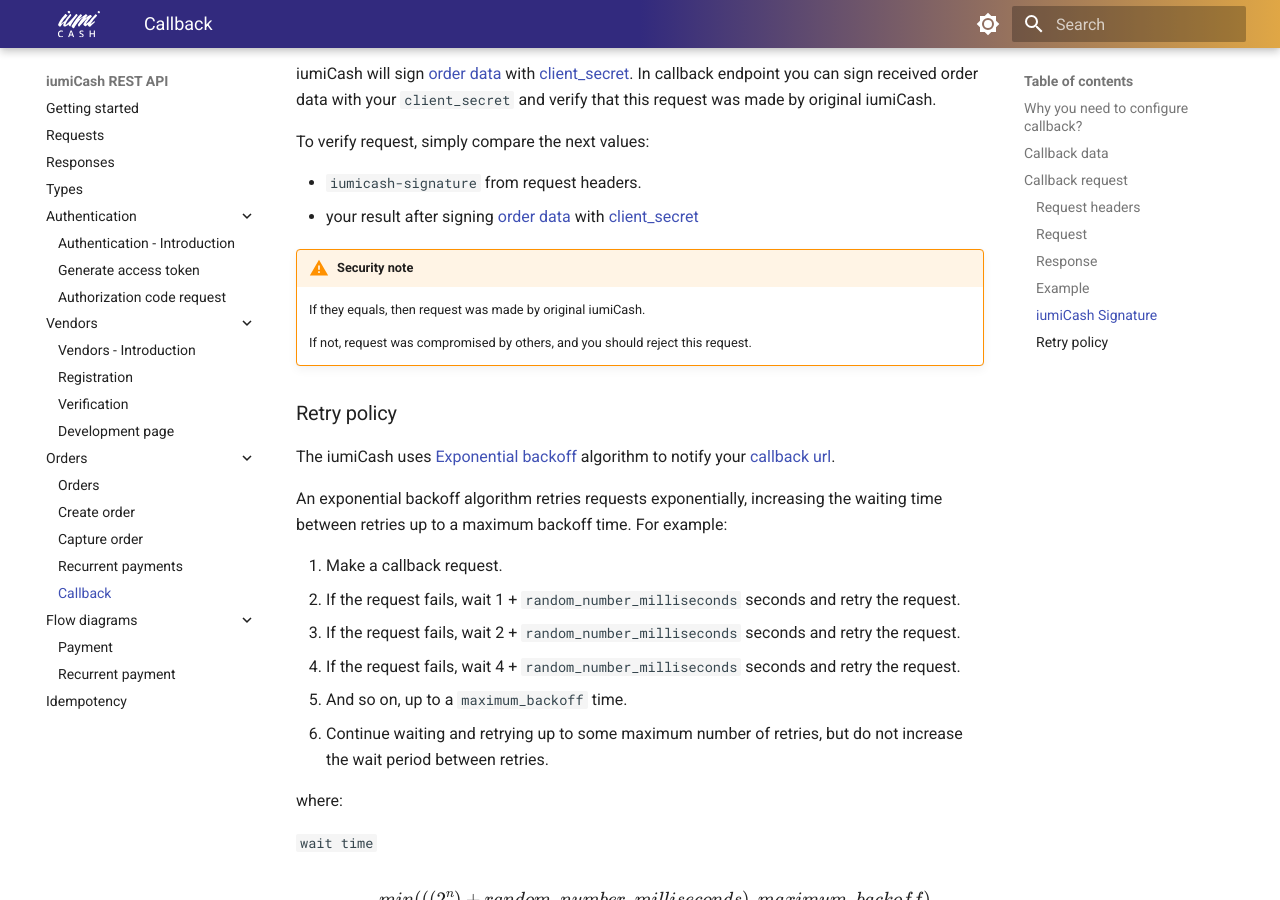
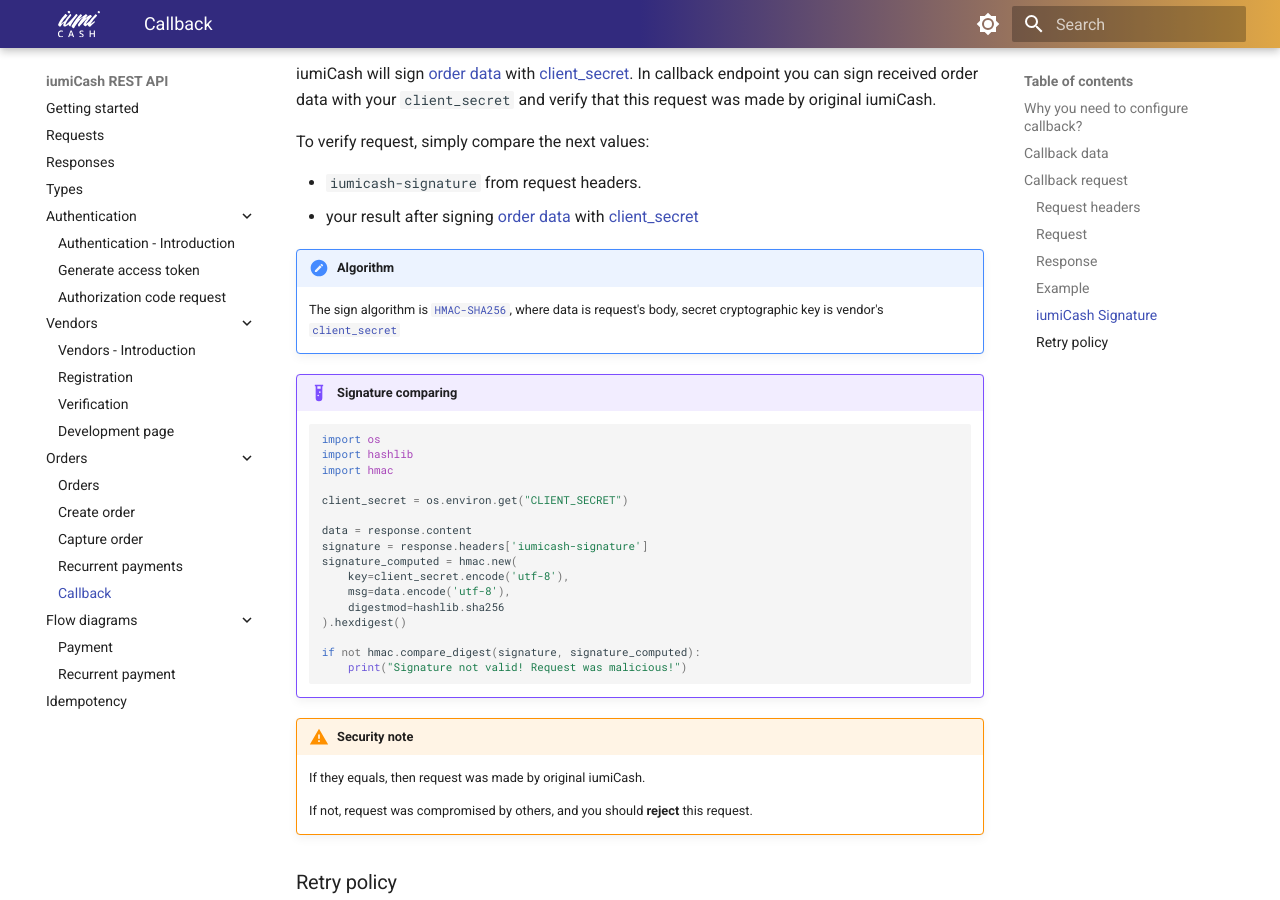
Before and after one commit to iumiCash/iumiCash.github.io, an MkDocs documentation site: the page built from docs/orders/callback.md, in a window 1280 px wide and 900 px high, scrolled down 2560 px. Built offline with MkDocs 1.6.1 and Material for MkDocs 9.7.7, drawn with Linux system fonts in a browser that asks for light colours.

Commit message:
callback signature validation

````diff
--- a/docs/notes.txt
+++ b/docs/notes.txt
@@ -21,7 +21,5 @@
 5.
 
 Vendor API:
-9) authorize url
-10) vendor introduction
-11) callback signature
+
 13) redraw recurrent diagram without `user` as actor
--- a/docs/orders/callback.md
+++ b/docs/orders/callback.md
@@ -139,10 +139,37 @@
 * `iumicash-signature` from request headers.
 * your result after signing [order data][order] with [client_secret][client secret]
 
+!!! note "Algorithm"
+    The sign algorithm is [`HMAC-SHA256`](https://en.wikipedia.org/wiki/HMAC), where data is request's body,
+    secret cryptographic key is vendor's [`client_secret`][client secret]
+
+!!! example "Signature comparing"
+
+    ```python
+    import os
+    import hashlib
+    import hmac
+
+    client_secret = os.environ.get("CLIENT_SECRET")
+
+    data = response.content
+    signature = response.headers['iumicash-signature']
+    signature_computed = hmac.new(
+        key=client_secret.encode('utf-8'),
+        msg=data.encode('utf-8'),
+        digestmod=hashlib.sha256
+    ).hexdigest()
+
+    if not hmac.compare_digest(signature, signature_computed):
+        print("Signature not valid! Request was malicious!")
+
+    ```
+
 !!! warning "Security note"
+
     If they equals, then request was made by original iumiCash.
 
-    If not, request was compromised by others, and you should reject this request.
+    If not, request was compromised by others, and you should **reject** this request.
 
 ### Retry policy
 
````
Also changed, not shown: docs/authentication/authorize.md (+1 -1 lines), docs/authentication/token.md (+10 -2 lines), docs/diagrams/onetime.md (+1 -1 lines), docs/diagrams/recurrent.md (+1 -1 lines), docs/vendors/index.md (+4 -8 lines).
